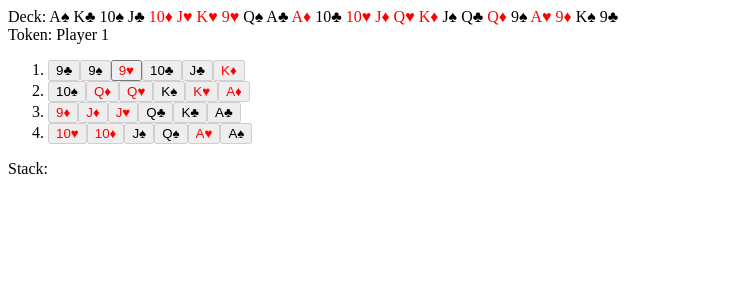
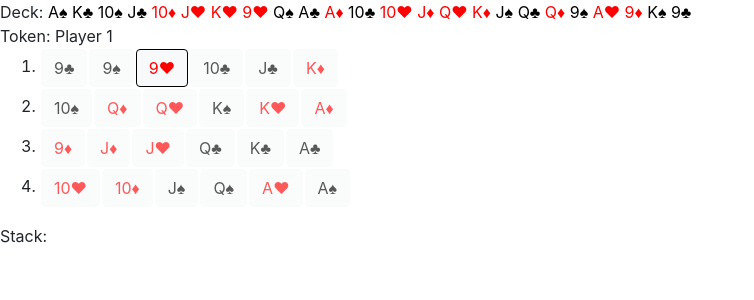
Before and after one commit to adam-zielonka/pan, an Angular app: page / in a window 1280 px wide. Shown: the top 300 px of the page, without its empty margins (0-754 px from the left). Built offline with nearby package versions, Linux system fonts and the light colour scheme.

Commit message:
New style

```diff
--- a/src/app/pan/pan.component.css
+++ b/src/app/pan/pan.component.css
@@ -5,3 +5,12 @@
 .black {
     color: black;
 }
+
+button {
+    margin: 1px;
+}
+
+button:enabled {
+    border-style: solid;
+    border-color: black;
+}
--- a/src/app/pan/pan.component.html
+++ b/src/app/pan/pan.component.html
@@ -6,6 +6,7 @@
         <button
             *ngFor="let card of player.cards"
             (click)=board.action(card)
+            class="btn btn-light"
             [ngClass]=card.getColorStyle()
             [disabled]="!board.isActionAvalible(card, player.id)" >
             {{card.toString()}}
@@ -15,6 +16,7 @@
 Stack: <span *ngFor="let card of board.getStack()" [ngClass]=card.getColorStyle()>{{card.toString()}} </span>
 <button
     (click)=board.getFromStack()
+    class="btn btn-light"
     [hidden]="!(board.getStack().length > 1)">
     Get cards
 </button>
--- a/src/index.html
+++ b/src/index.html
@@ -6,9 +6,15 @@
   <base href="/">
 
   <meta name="viewport" content="width=device-width, initial-scale=1">
+  <link rel="stylesheet" href="https://stackpath.bootstrapcdn.com/bootstrap/4.1.0/css/bootstrap.min.css" integrity="sha384-9gVQ4dYFwwWSjIDZnLEWnxCjeSWFphJiwGPXr1jddIhOegiu1FwO5qRGvFXOdJZ4" crossorigin="anonymous">
   <link rel="icon" type="image/x-icon" href="favicon.ico">
 </head>
 <body>
-  <app-root></app-root>
+  <contanier>
+    <app-root></app-root>
+  </contanier>
+  <script src="https://code.jquery.com/jquery-3.3.1.slim.min.js" integrity="sha384-q8i/X+965DzO0rT7abK41JStQIAqVgRVzpbzo5smXKp4YfRvH+8abtTE1Pi6jizo" crossorigin="anonymous"></script>
+<script src="https://cdnjs.cloudflare.com/ajax/libs/popper.js/1.14.0/umd/popper.min.js" integrity="sha384-cs/chFZiN24E4KMATLdqdvsezGxaGsi4hLGOzlXwp5UZB1LY//20VyM2taTB4QvJ" crossorigin="anonymous"></script>
+<script src="https://stackpath.bootstrapcdn.com/bootstrap/4.1.0/js/bootstrap.min.js" integrity="sha384-uefMccjFJAIv6A+rW+L4AHf99KvxDjWSu1z9VI8SKNVmz4sk7buKt/6v9KI65qnm" crossorigin="anonymous"></script>
 </body>
 </html>
```
